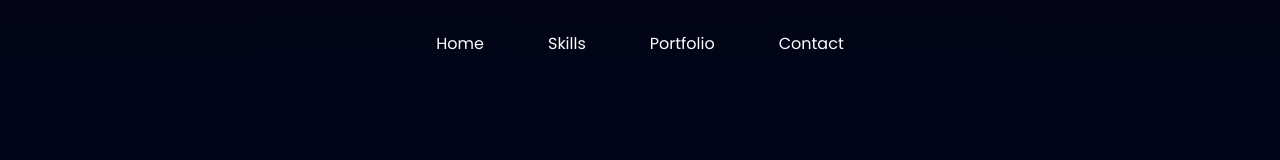
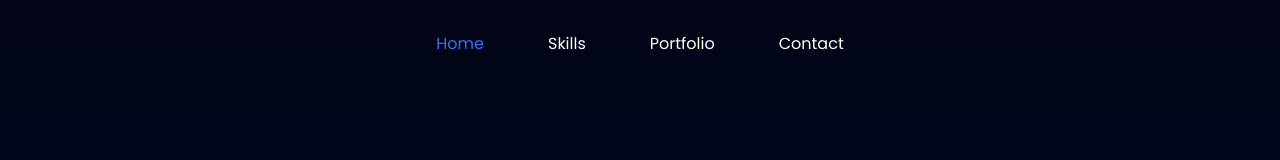
Before and after one commit to alexanderiksson/Portfolio, a React (Vite) app: page / in a window 1280 px wide. Shown: the top 160 px of the page. Built offline with nearby package versions, Linux system fonts and the light colour scheme.

Commit message:
Added active states to nav links

```diff
--- a/src/assets/css/global.css
+++ b/src/assets/css/global.css
@@ -66,3 +66,7 @@ nav a {
 nav a:hover {
   color: var(--accent);
 }
+
+nav a.active {
+  color: var(--accent);
+}
--- a/src/components/Header.jsx
+++ b/src/components/Header.jsx
@@ -1,14 +1,14 @@
-import { Link } from "react-router-dom";
+import { NavLink } from "react-router-dom";
 
 export default function Header() {
     return(
         <header className="flex justify-center py-8 fixed w-full">
             <nav>
                 <ul>
-                    <li className="inline mx-8"><Link to="/">Home</Link></li>
-                    <li className="inline mx-8"><Link to="/skills">Skills</Link></li>
-                    <li className="inline mx-8"><Link to="/portfolio">Portfolio</Link></li>
-                    <li className="inline mx-8"><Link to="/contact">Contact</Link></li>
+                    <li className="inline mx-8"><NavLink to="/">Home</NavLink></li>
+                    <li className="inline mx-8"><NavLink to="/skills">Skills</NavLink></li>
+                    <li className="inline mx-8"><NavLink to="/portfolio">Portfolio</NavLink></li>
+                    <li className="inline mx-8"><NavLink to="/contact">Contact</NavLink></li>
                 </ul>
             </nav>
         </header>
```
